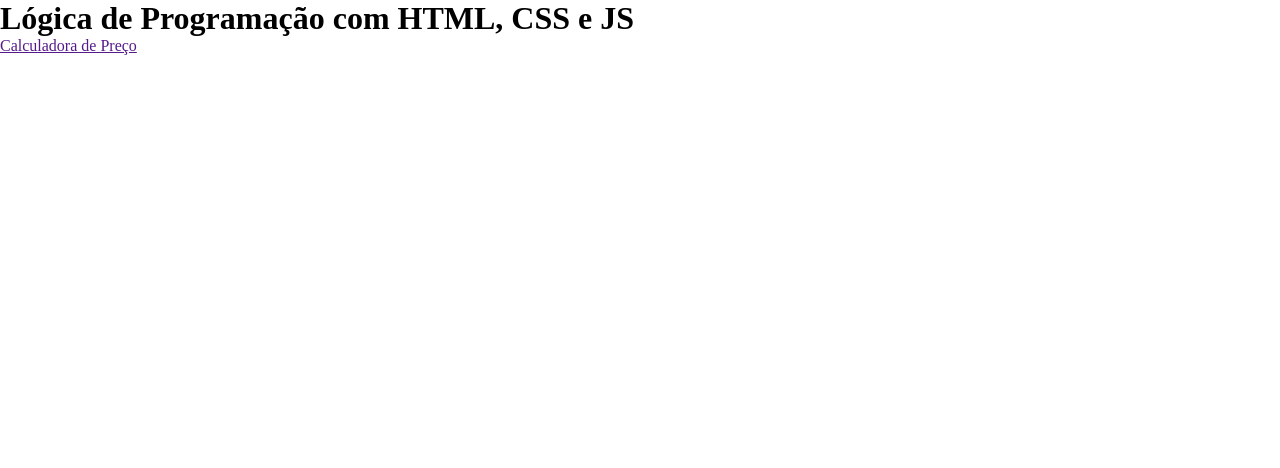
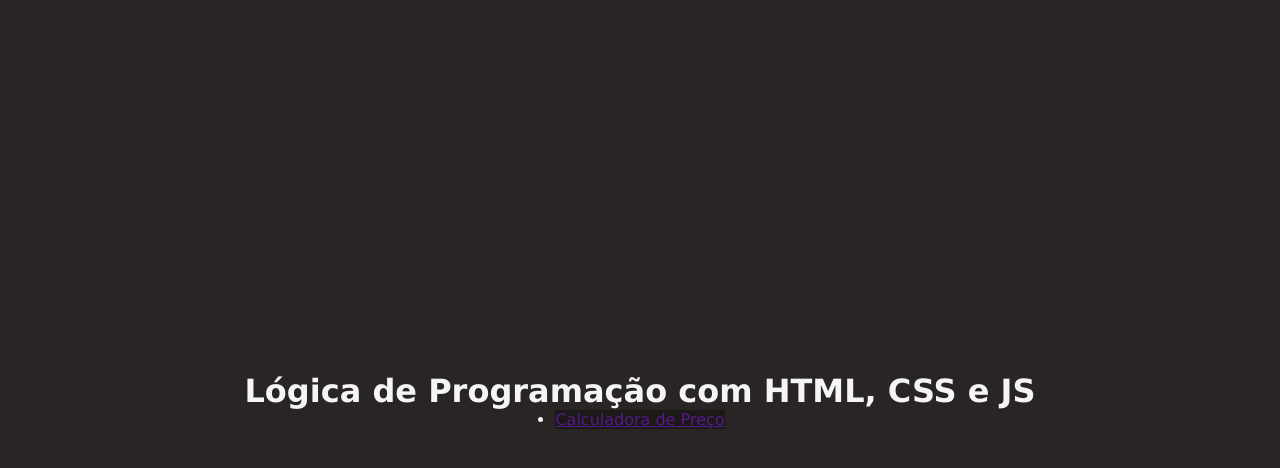
Before and after one commit to marciomarcal98/atividade9_02tb, a plain HTML site: page index.html in a window 1280 px wide. Drawn offline with Linux system fonts and the light colour scheme.

Commit message:
style: add body and nav styles

```diff
--- a/style.css
+++ b/style.css
@@ -2,4 +2,26 @@
     margin: 0;
     padding: 0;
     box-sizing: border-box;
+    font-family: 'Lucida Sans', 'Lucida Sans Regular', 'Lucida Grande', 'Lucida Sans Unicode', Geneva, Verdana, sans-serif;
 }
+
+:root {
+    --main-background: #292524;
+    --text-color: #f5f5f4;
+    --nav-background: #1c1917;
+}
+
+body {
+    background: var(--main-background);
+    color: var(--text-color);
+
+    display: flex;
+    flex-direction: column;
+    height: 100svh;
+    justify-content: center;
+    align-items: center;
+}
+
+nav {
+    background: var(--nav-background);
+}
```
